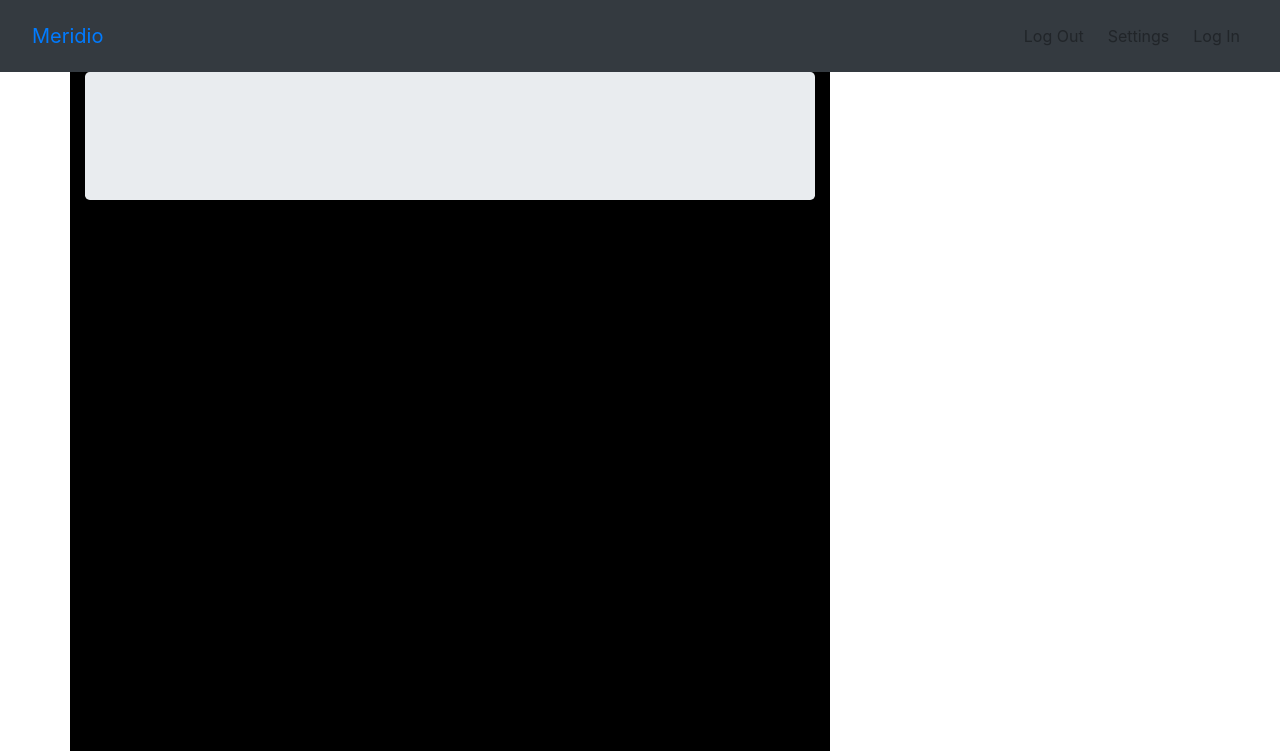
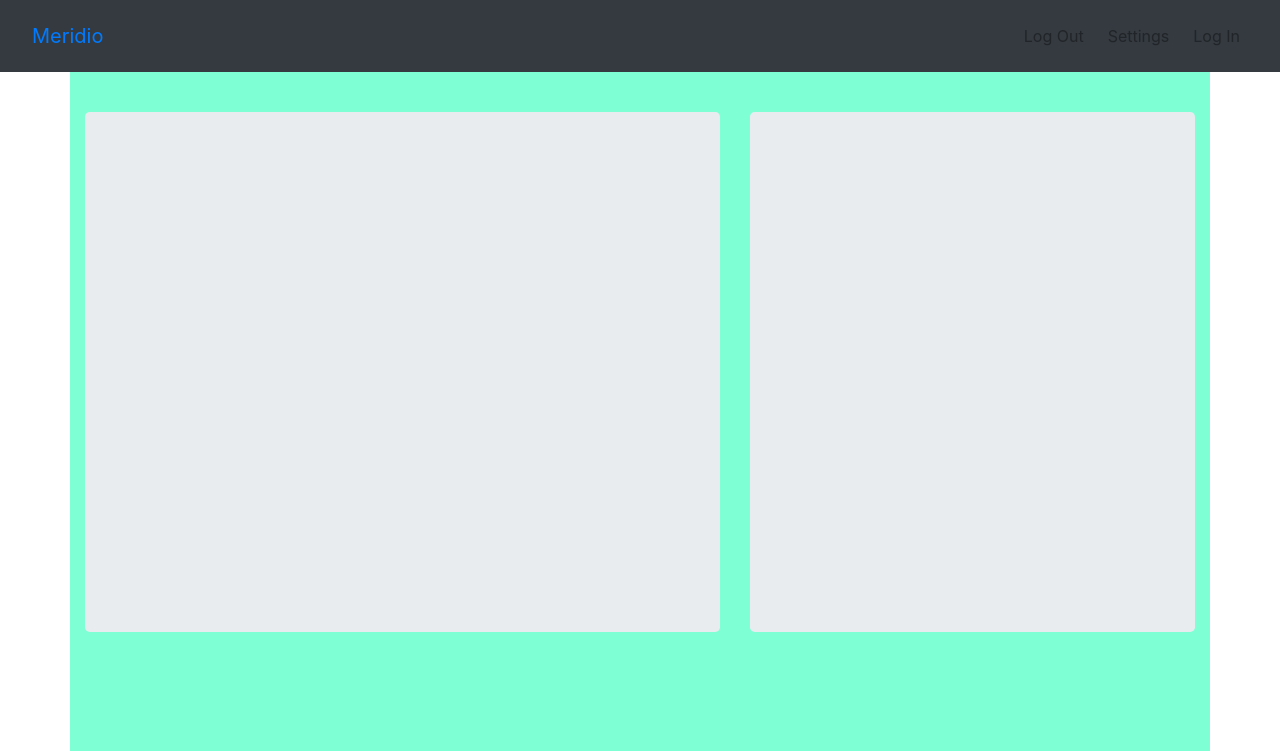
Before and after one commit to mmubuso/SEI-Chatbot, a React (Create React App) app in the folder client/: page / in a window 1280 px wide. Shown: the top 751 px of the page. Built offline with nearby package versions, Linux system fonts and the light colour scheme; no server answers.

Commit message:
add simple styling

```diff
--- /dev/null
+++ b/client/src/containers/MainBody.css
@@ -0,0 +1,4 @@
+.MainBody {
+    background-color: aquamarine;
+    height: 85vh;
+}
--- a/client/src/containers/MainBody.js
+++ b/client/src/containers/MainBody.js
@@ -1,8 +1,10 @@
-import React, { Component } from 'react'
-import axios from 'axios'
+import React, { Component } from 'react';
+import axios from 'axios';
 import Meridio from './Meridio';
-import Media from './Media'
-import { Container } from 'reactstrap'
+import Media from './Media';
+import { Container } from 'reactstrap';
+import './MainBody.css';
+
 export default class MainBody extends Component {
 
     // Create
@@ -27,7 +29,7 @@ export default class MainBody extends Component {
 
         return (
             <Container>
-                <div className='row' >
+                <div className='row align-items-center MainBody' >
                     <Media content={content} />
                     <Meridio />
                 </div>
--- a/client/src/containers/Media.css
+++ b/client/src/containers/Media.css
@@ -1,4 +1,7 @@
 .Media {
-    background: black;
-    height: 85vh;
+    height: 75vh;
 }
+
+.Media .jumbotron{
+    height: 65vh;
+}
--- a/client/src/containers/Media.js
+++ b/client/src/containers/Media.js
@@ -5,7 +5,7 @@ import { Jumbotron } from 'reactstrap';
 export default class Media extends Component {
     render() {
         return (
-            <div className='col-lg-8 col-sm-12 Media'>
+            <div className='col-lg-7 col-sm-12 Media'>
                 <Jumbotron>
 
                 </Jumbotron>
```
